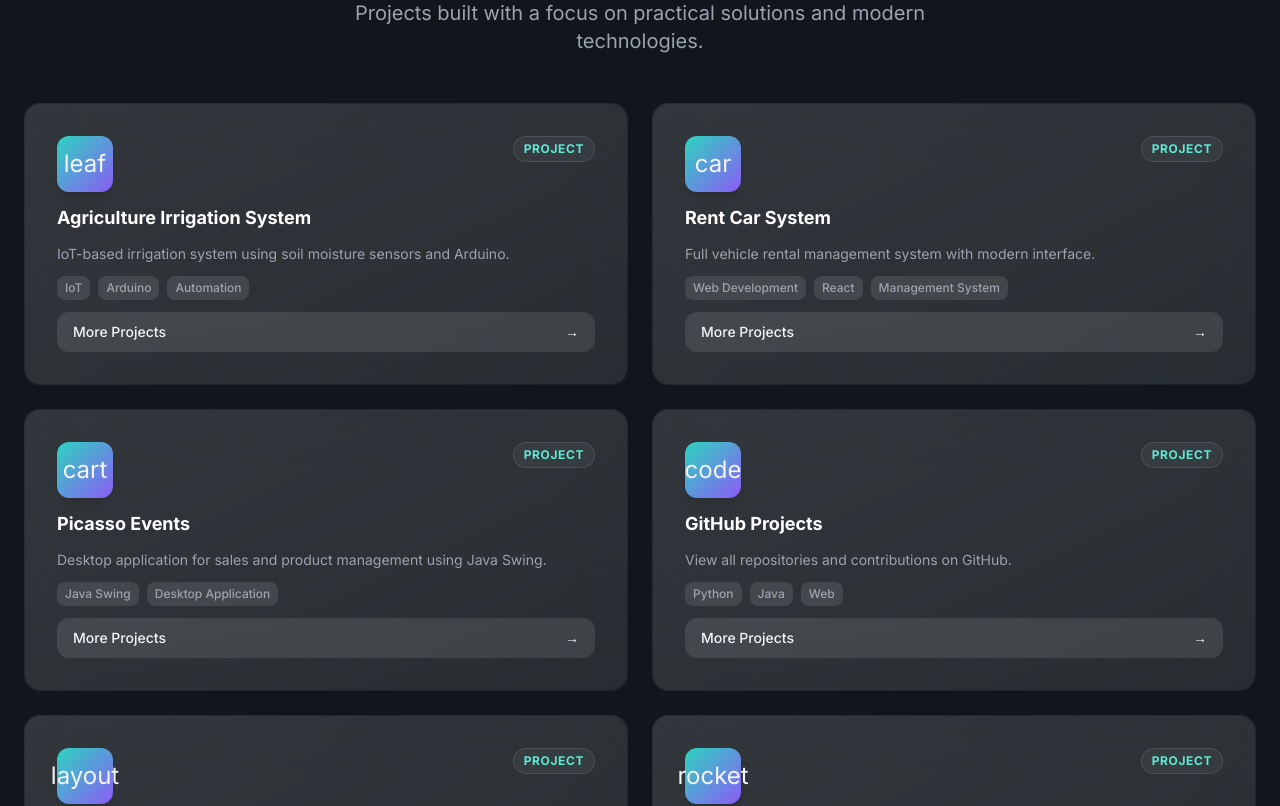
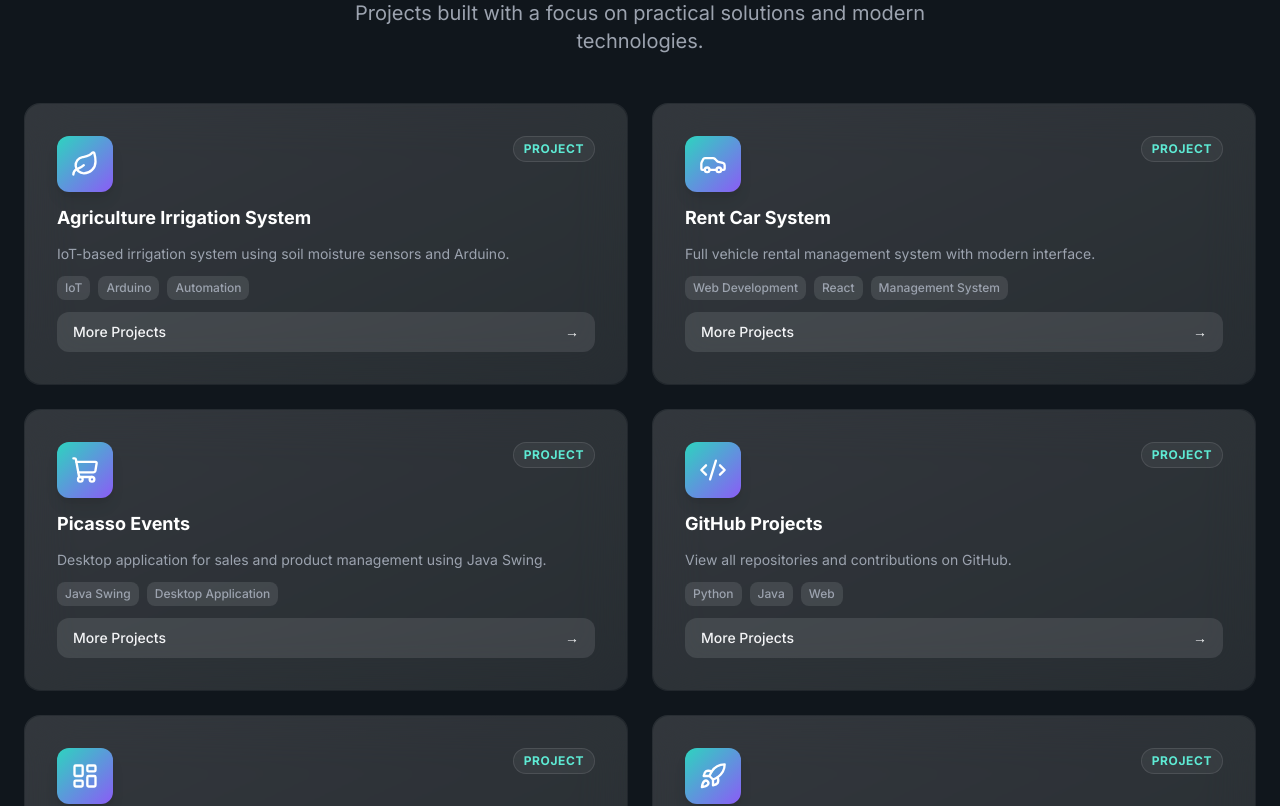
Before and after one commit to dev-zilton/portfolio, a React (Vite) app: page / in a window 1280 px wide. Shown: the part 2300-3106 px from the top of the page. Built offline with nearby package versions, Linux system fonts and the light colour scheme.

Commit message:
feat: melhora cards de projeto com grid 3 colunas, hover, icones lucide e imageUrl

```diff
--- a/src/components/ProjectCard.tsx
+++ b/src/components/ProjectCard.tsx
@@ -1,8 +1,19 @@
+import { Leaf, Car, ShoppingCart, Code2, LayoutDashboard, Rocket } from "lucide-react";
 import { useLanguage } from "../i18n/LanguageContext";
 import { GlassCard } from "./ui/GlassCard";
 
+const iconMap: Record<string, React.ReactNode> = {
+  leaf: <Leaf className="h-7 w-7" />,
+  car: <Car className="h-7 w-7" />,
+  cart: <ShoppingCart className="h-7 w-7" />,
+  code: <Code2 className="h-7 w-7" />,
+  layout: <LayoutDashboard className="h-7 w-7" />,
+  rocket: <Rocket className="h-7 w-7" />,
+};
+
 type ProjectCardProps = {
   icon: string;
+  imageUrl?: string;
   link: string;
   title: string;
   description: string;
@@ -11,50 +22,58 @@ type ProjectCardProps = {
 
 export function ProjectCard({
   icon,
+  imageUrl,
   link,
   title,
   description,
   tags,
 }: ProjectCardProps) {
   const { t } = useLanguage();
+  const resolvedIcon = iconMap[icon] ?? <Code2 className="h-7 w-7" />;
 
   return (
-    <GlassCard className="group transition-all duration-300 hover:-translate-y-1">
+    <GlassCard className="group overflow-hidden transition-all duration-300 hover:-translate-y-1 hover:scale-[1.03] hover:shadow-2xl hover:shadow-turquoise-400/10">
       <div className="space-y-3">
-        {/* HEADER */}
-        <div className="flex items-start justify-between gap-3">
-          <div className="flex h-14 w-14 shrink-0 items-center justify-center rounded-xl bg-gradient-to-br from-turquoise-400 to-accent-purple text-2xl shadow-lg transition-transform duration-300 group-hover:scale-110 group-hover:rotate-3">
-            {icon}
+        {imageUrl && (
+          <div className="-mx-5 -mt-5 mb-1 overflow-hidden rounded-t-2xl">
+            <img
+              src={imageUrl}
+              alt={title}
+              className="h-44 w-full object-cover object-top transition-transform duration-500 group-hover:scale-110"
+            />
           </div>
+        )}
 
-          <span className="rounded-full border border-white/10 bg-white/5 px-2.5 py-1 text-xs font-bold uppercase tracking-wider text-turquoise-300">
-            {t.projects.label}
-          </span>
-        </div>
+        {!imageUrl && (
+          <div className="flex items-start justify-between gap-3">
+            <div className="flex h-14 w-14 shrink-0 items-center justify-center rounded-xl bg-gradient-to-br from-turquoise-400 to-accent-purple text-white shadow-lg transition-transform duration-300 group-hover:scale-110 group-hover:rotate-3">
+              {resolvedIcon}
+            </div>
+            <span className="rounded-full border border-white/10 bg-white/5 px-2.5 py-1 text-xs font-bold uppercase tracking-wider text-turquoise-300">
+              {t.projects.label}
+            </span>
+          </div>
+        )}
 
-        {/* TITLE */}
         <h3 className="text-lg font-bold text-white transition-colors group-hover:text-turquoise-300">
           {title}
         </h3>
 
-        {/* DESCRIPTION */}
-        <p className="line-clamp-2 text-sm font-normal text-copy-muted">
+        <p className="line-clamp-3 text-sm font-normal text-copy-muted">
           {description}
         </p>
 
-        {/* TAGS */}
         <div className="flex flex-wrap gap-2">
           {tags.map((tag) => (
             <span
               key={tag}
-              className="rounded-lg bg-white/10 px-2 py-1 text-xs font-medium text-copy-muted"
+              className="rounded-lg bg-white/10 px-2 py-1 text-xs font-medium text-copy-muted transition-colors duration-300 group-hover:bg-turquoise-400/10"
             >
               {tag}
             </span>
           ))}
         </div>
 
-        {/* CTA LINK */}
         <a
           href={link}
           target="_blank"
@@ -63,9 +82,8 @@ export function ProjectCard({
           aria-label={`Abrir projeto: ${title}`}
         >
           {t.projects.moreProjects}
-
           <span className="transition-transform duration-300 group-hover/link:translate-x-1">
-            →
+            {"\u2192"}
           </span>
         </a>
       </div>
```
Also changed, not shown: 1 other file (tests, documents, lock files or other folders).
